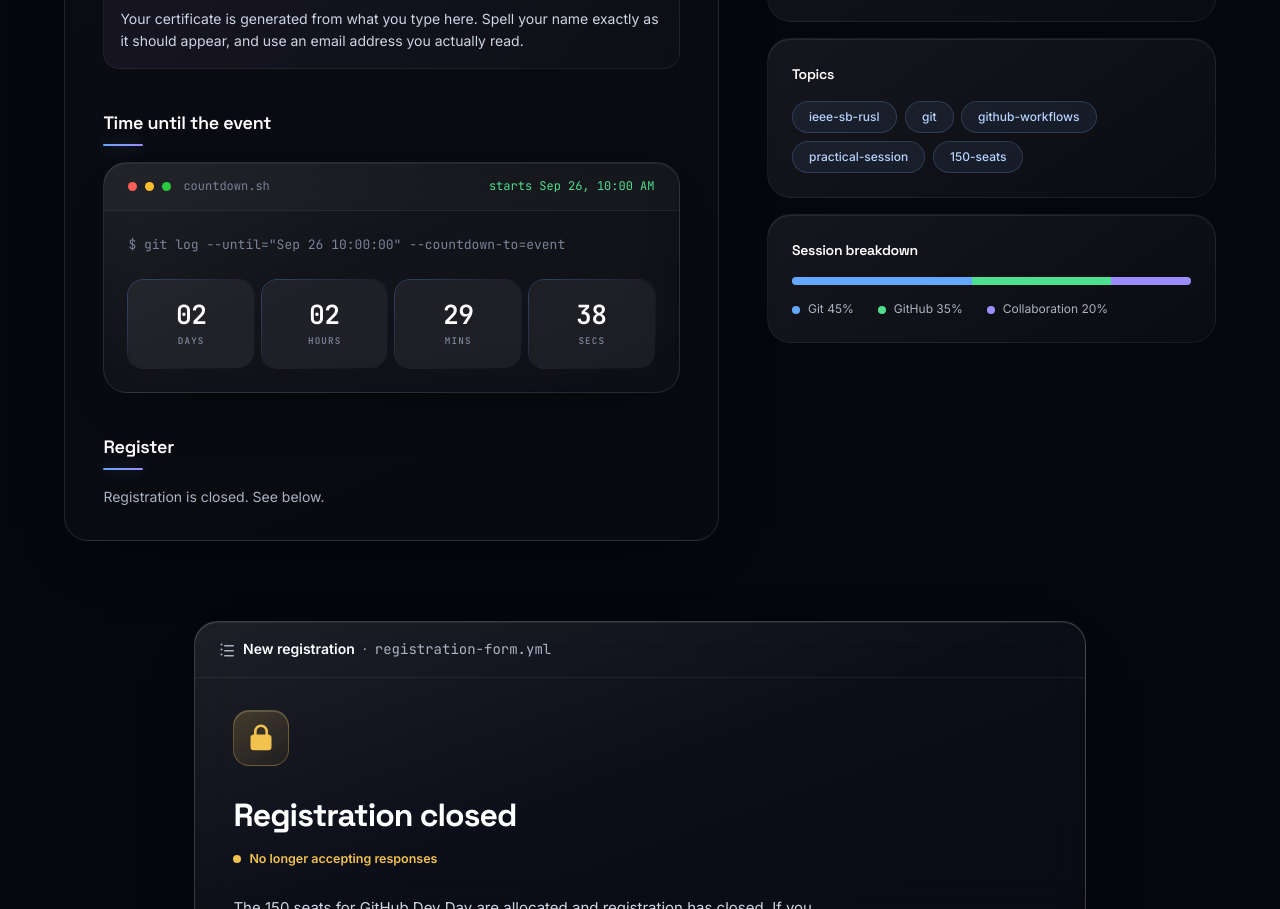
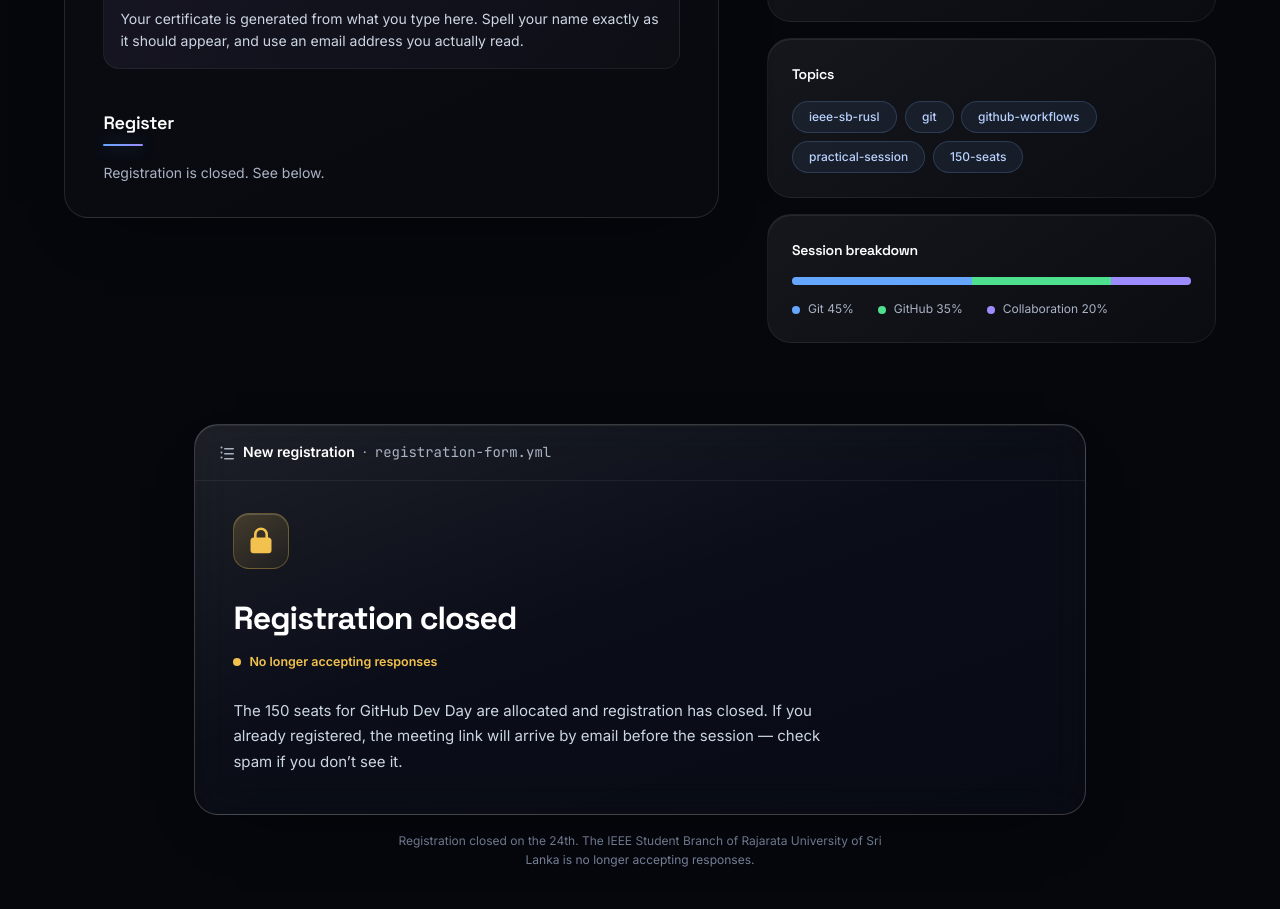
Before and after one commit to xnodesdevelopers/github-dev-day, a plain HTML site: page index.html in a window 1280 px wide. Shown: the part 1403-2312 px from the top of the page. Drawn offline with Linux system fonts and the light colour scheme.

Commit message:
Remove countdown display from index.html
Removed countdown section from the event page.

```diff
--- a/index.html
+++ b/index.html
@@ -1188,44 +1188,7 @@ button,input{font-family:inherit}
           </p>
         </div>
 
-        <h3 class="readme-h3">Time until the event</h3>
-        <div class="terminal glass">
-          <div class="terminal-head">
-            <span class="terminal-file mono">
-              <span class="term-dot" aria-hidden="true"></span>
-              <span class="term-dot" aria-hidden="true"></span>
-              <span class="term-dot" aria-hidden="true"></span>
-              <span class="terminal-file-name">countdown.sh</span>
-            </span>
-            <span class="terminal-status mono" id="countdown-status">starts Sep 26, 10:00 AM</span>
-          </div>
-
-          <div class="terminal-body">
-            <div class="terminal-cmd-scroll">
-              <p class="terminal-cmd mono">$ git log --until="Sep 26 10:00:00" --countdown-to=event</p>
-            </div>
-
-            <div class="countdown" id="countdown" role="timer" aria-live="off">
-              <div class="cd-tile">
-                <p class="cd-num" id="cd-days"><span class="cd-digit">00</span></p>
-                <p class="cd-label">DAYS</p>
-              </div>
-              <div class="cd-tile">
-                <p class="cd-num" id="cd-hours"><span class="cd-digit">00</span></p>
-                <p class="cd-label">HOURS</p>
-              </div>
-              <div class="cd-tile">
-                <p class="cd-num" id="cd-mins"><span class="cd-digit">00</span></p>
-                <p class="cd-label">MINS</p>
-              </div>
-              <div class="cd-tile">
-                <p class="cd-num" id="cd-secs"><span class="cd-digit">00</span></p>
-                <p class="cd-label">SECS</p>
-              </div>
-            </div>
-            <p class="sr-only" id="countdown-sr" aria-live="polite"></p>
-          </div>
-        </div>
+
 
         <h3 class="readme-h3">Register</h3>
         <p style="font-size:.875rem;color:var(--fg-muted)">
```
